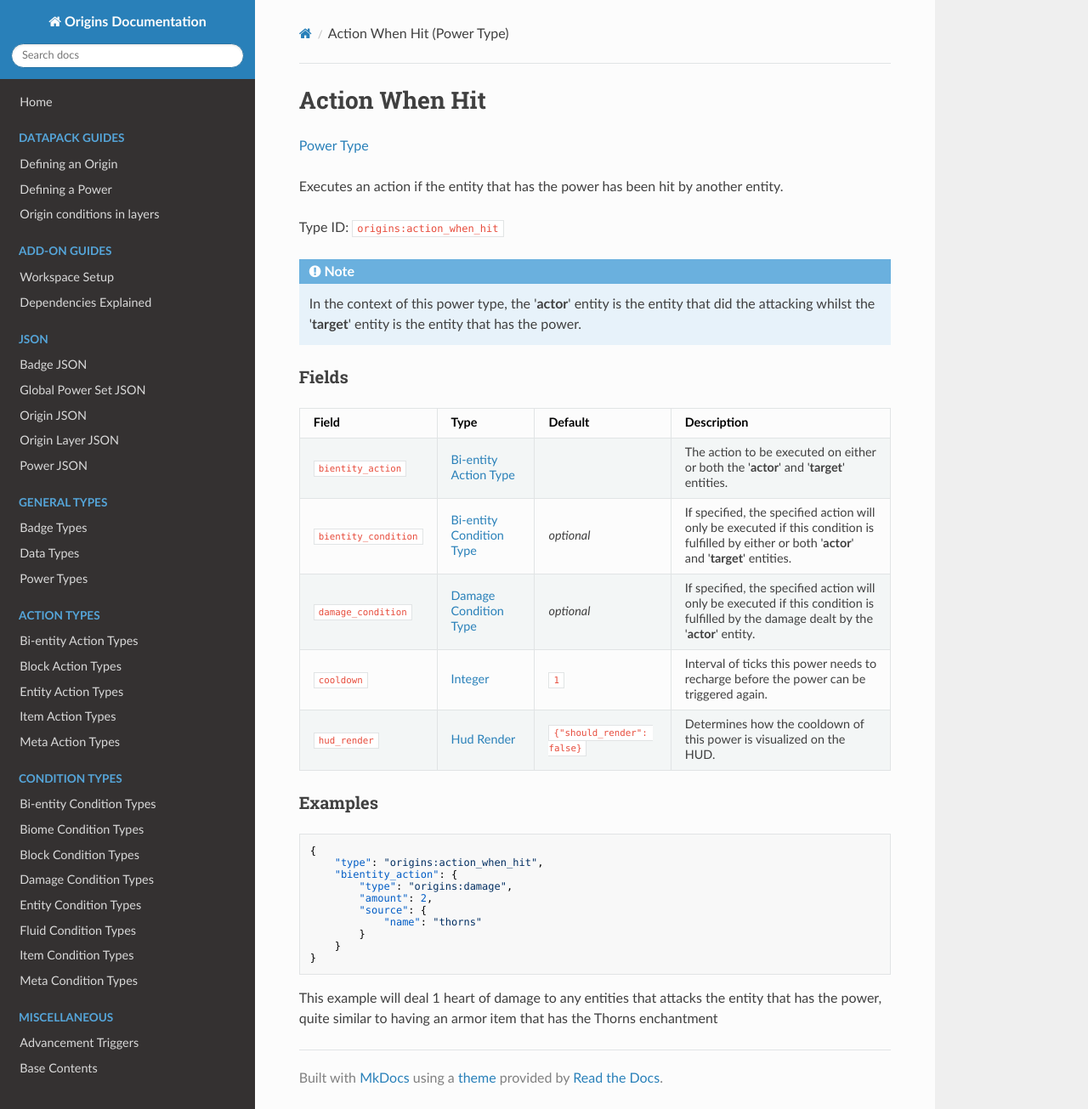
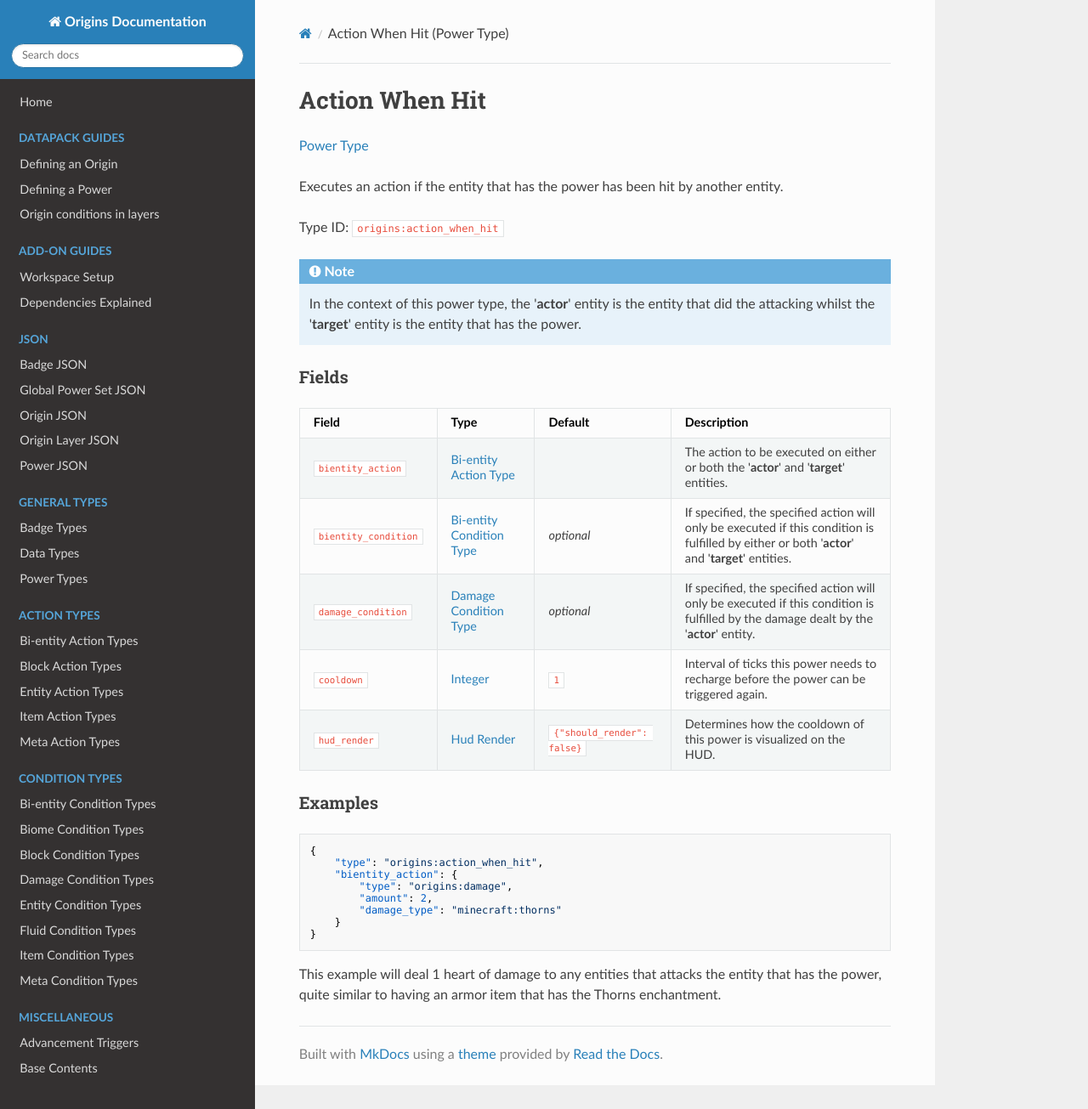
Before and after one commit to apace100/origins-docs, an MkDocs documentation site: the page built from docs/types/power_types/action_when_hit.md, in a window 1280 px wide and 1305 px high. Shown: the whole window at 85% size. Built offline with MkDocs 1.6.1, drawn with Linux system fonts in a browser that asks for light colours; nearby versions of some CDN libraries.

Commit message:
Updated `action_when_hit.md` (Power type) * Updated the example

````diff
--- a/docs/types/power_types/action_when_hit.md
+++ b/docs/types/power_types/action_when_hit.md
@@ -35,11 +35,9 @@ Field | Type | Default | Description
     "bientity_action": {
         "type": "origins:damage",
         "amount": 2,
-        "source": {
-            "name": "thorns"
-        }
+        "damage_type": "minecraft:thorns"
     }
 }
 ```
 
-This example will deal 1 heart of damage to any entities that attacks the entity that has the power, quite similar to having an armor item that has the Thorns enchantment
+This example will deal 1 heart of damage to any entities that attacks the entity that has the power, quite similar to having an armor item that has the Thorns enchantment.
````
